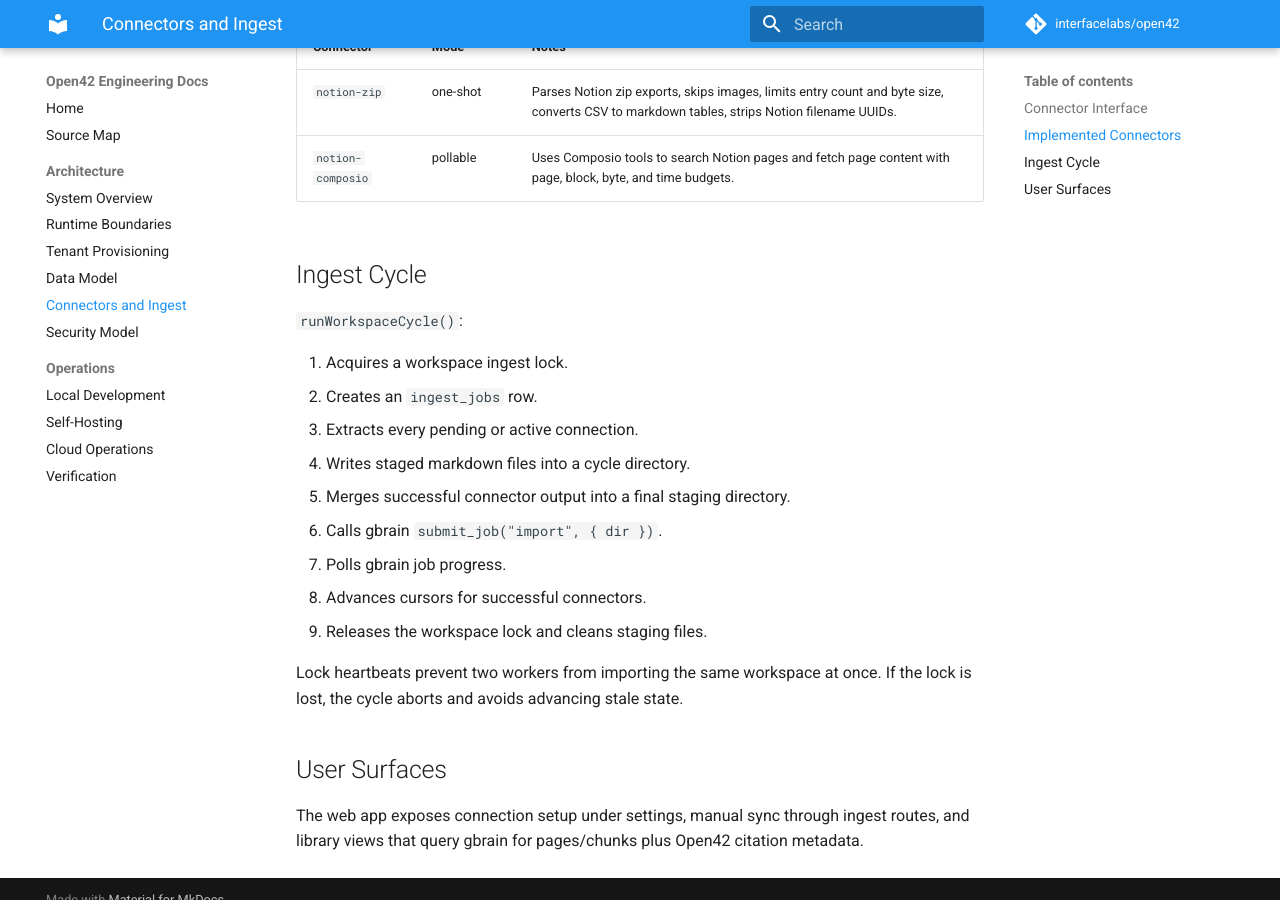
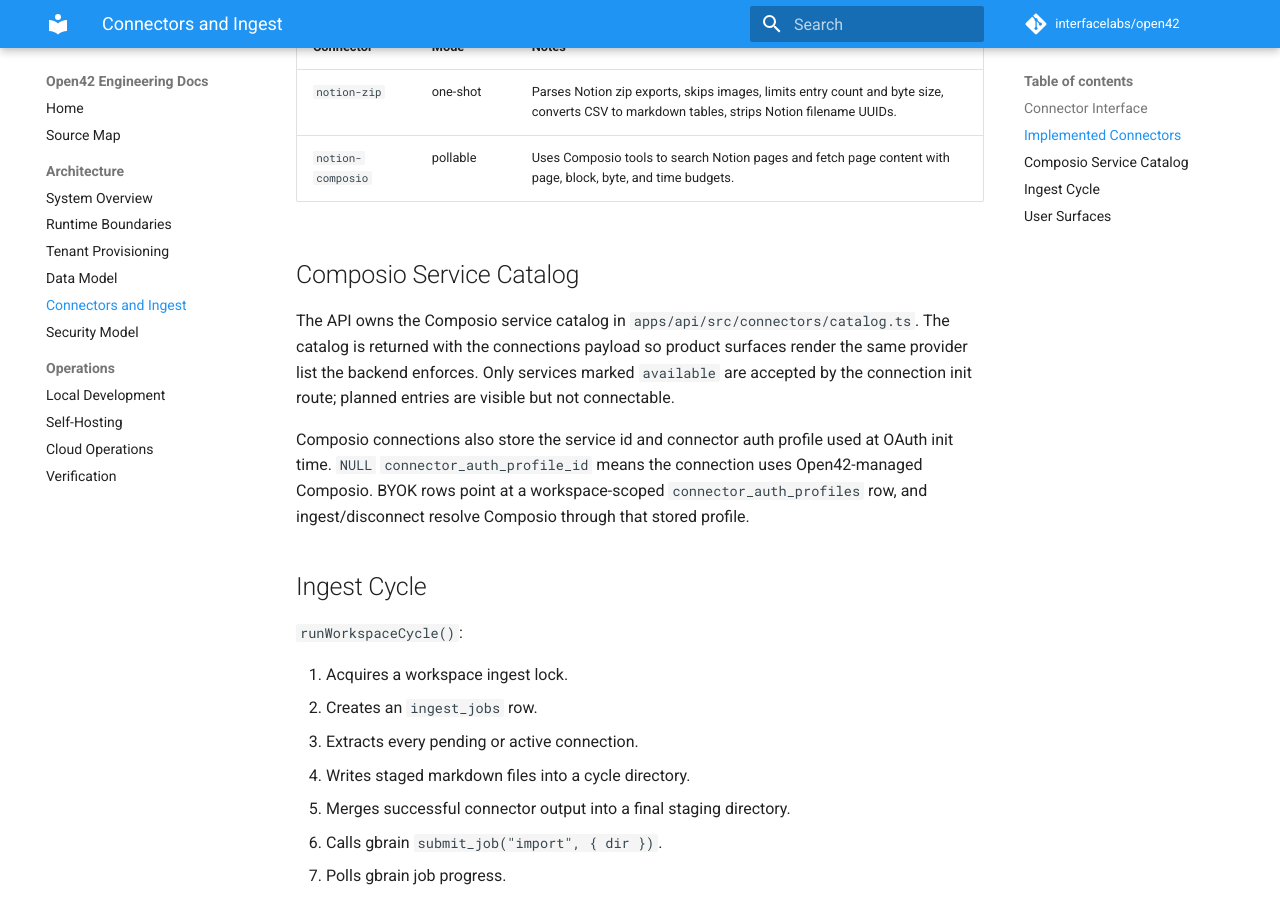
Before and after one commit to interfacelabs/open42, an MkDocs documentation site: the page built from docs/architecture/connectors-ingest.md, in a window 1280 px wide and 900 px high, scrolled down 650 px. Built offline with MkDocs 1.6.1 and Material for MkDocs 9.7.7, drawn with Linux system fonts in a browser that asks for light colours; comment, search, counter and statistics services are not loaded.

Commit message:
docs(connectors): document composio byok profiles

```diff
--- a/docs/architecture/connectors-ingest.md
+++ b/docs/architecture/connectors-ingest.md
@@ -18,10 +18,24 @@
 
 ## Implemented Connectors
 
-| Connector | Mode | Notes |
-| --- | --- | --- |
-| `notion-zip` | one-shot | Parses Notion zip exports, skips images, limits entry count and byte size, converts CSV to markdown tables, strips Notion filename UUIDs. |
-| `notion-composio` | pollable | Uses Composio tools to search Notion pages and fetch page content with page, block, byte, and time budgets. |
+| Connector         | Mode     | Notes                                                                                                                                     |
+| ----------------- | -------- | ----------------------------------------------------------------------------------------------------------------------------------------- |
+| `notion-zip`      | one-shot | Parses Notion zip exports, skips images, limits entry count and byte size, converts CSV to markdown tables, strips Notion filename UUIDs. |
+| `notion-composio` | pollable | Uses Composio tools to search Notion pages and fetch page content with page, block, byte, and time budgets.                               |
+
+## Composio Service Catalog
+
+The API owns the Composio service catalog in
+`apps/api/src/connectors/catalog.ts`. The catalog is returned with the
+connections payload so product surfaces render the same provider list the backend
+enforces. Only services marked `available` are accepted by the connection init
+route; planned entries are visible but not connectable.
+
+Composio connections also store the service id and connector auth profile used
+at OAuth init time. `NULL` `connector_auth_profile_id` means the connection uses
+Open42-managed Composio. BYOK rows point at a workspace-scoped
+`connector_auth_profiles` row, and ingest/disconnect resolve Composio through
+that stored profile.
 
 ## Ingest Cycle
 
```
Also changed, not shown: docs/architecture/data-model.md (+24 -22 lines), docs/architecture/security.md (+4 -0 lines).
